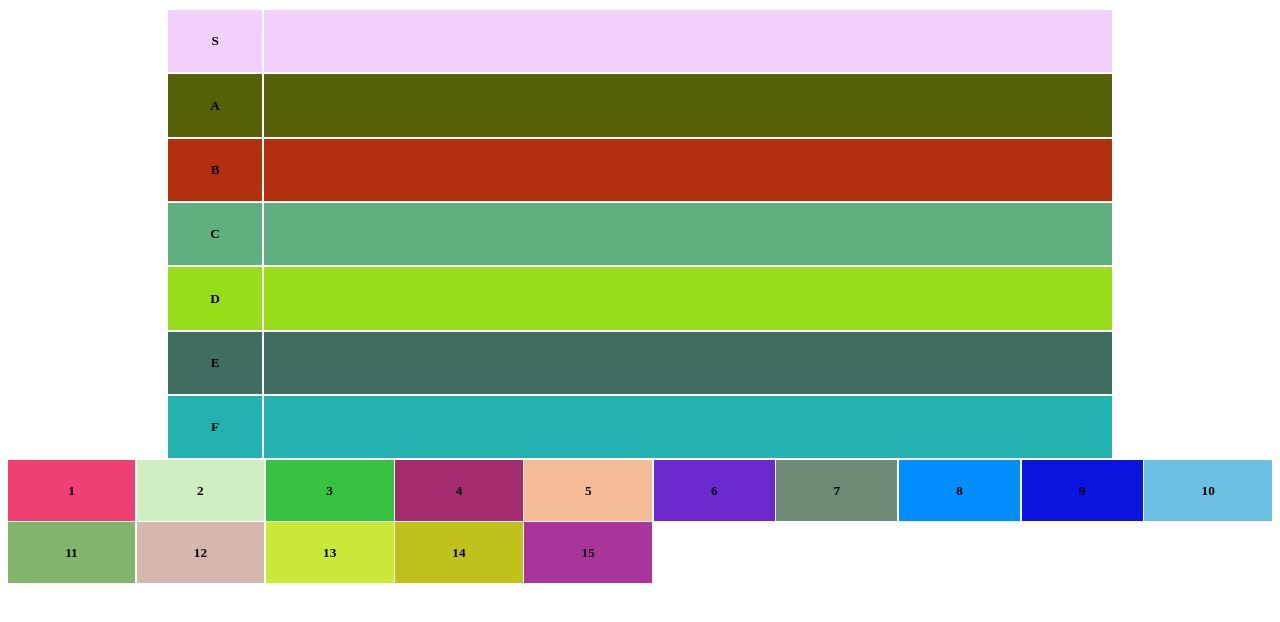
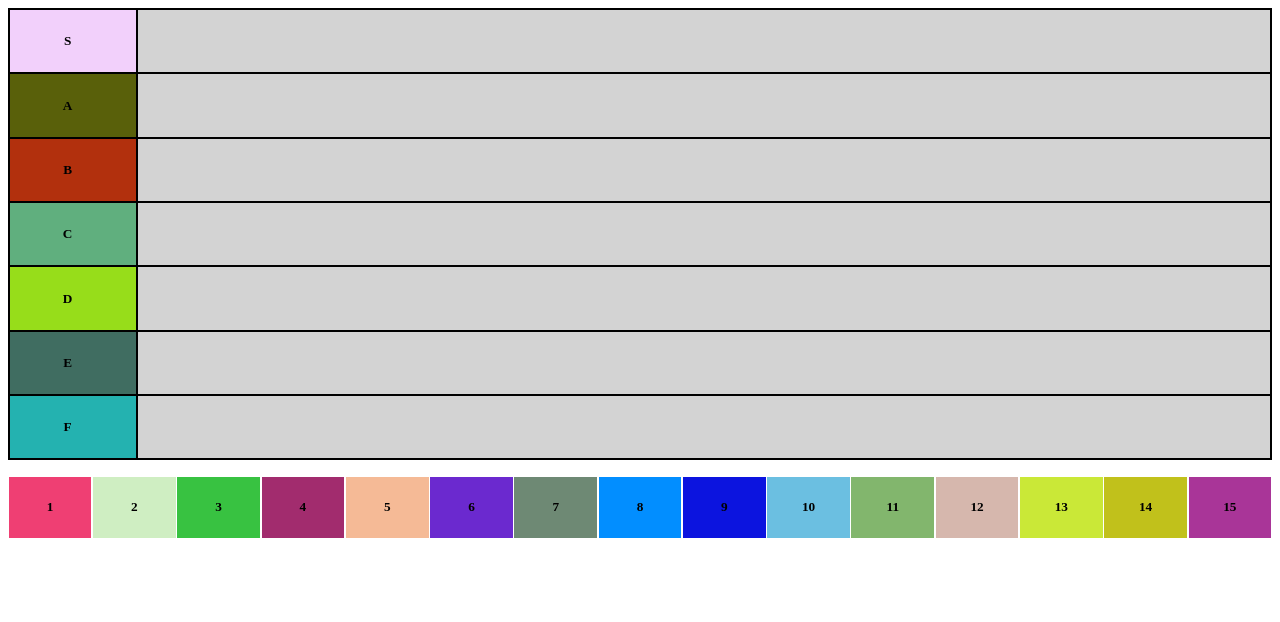
Before and after one commit to vincitaylaran/tier-list, a React (Create React App) app: page / in a window 1280 px wide. Shown: the top 622 px of the page. Built offline with nearby package versions, Linux system fonts and the light colour scheme.

Commit message:
write logic to add item to row items, minor styling tweaks

```diff
--- a/src/components/Item.js
+++ b/src/components/Item.js
@@ -6,6 +6,8 @@ import { Draggable } from "react-beautiful-dnd";
 const Container = styled.div`
   display: flex;
   justify-content: center;
+  width: 10rem;
+  margin: 0.05rem;
 
   ${({ color = chroma.random() }) => css`
     background-color: ${color};
--- a/src/components/ItemsGrid.js
+++ b/src/components/ItemsGrid.js
@@ -4,16 +4,13 @@ import { Droppable } from "react-beautiful-dnd";
 import Item from "./Item";
 
 const Grid = styled.div`
-  display: grid;
-  grid-template-columns: auto auto auto auto auto auto auto auto auto auto;
-  grid-column-gap: 0.1rem;
-  grid-row-gap: 0.1rem;
+  display: flex;
 `;
 
 class ItemsGrid extends Component {
   render() {
     return (
-      <Droppable droppableId={this.props.id}>
+      <Droppable droppableId={this.props.id} direction="horizontal">
         {(provided) => {
           return (
             <Grid ref={provided.innerRef} {...provided.droppableProps}>
--- a/src/components/Table.js
+++ b/src/components/Table.js
@@ -3,27 +3,20 @@ import styled from "styled-components";
 
 import TableRow from "./TableRow";
 
-const Container = styled.div`
-  display: flex;
-  justify-content: center;
-`;
-
 const StyledTable = styled.table`
-  width: 75%;
+  width: 100%;
 `;
 
 class Table extends Component {
   render() {
     return (
-      <Container>
-        <StyledTable>
-          <tbody>
-            {this.props.data.map((item) => (
-              <TableRow data={item.tierValue} key={item.rowId} />
-            ))}
-          </tbody>
-        </StyledTable>
-      </Container>
+      <StyledTable>
+        <tbody>
+          {this.props.data.map((row, index) => (
+            <TableRow data={row.tierValue} key={index} id={row.rowId} />
+          ))}
+        </tbody>
+      </StyledTable>
     );
   }
 }
--- a/src/components/TableRow.js
+++ b/src/components/TableRow.js
@@ -1,6 +1,9 @@
 import React, { Component } from "react";
 import styled, { css } from "styled-components";
 import chroma from "chroma-js";
+import { Droppable } from "react-beautiful-dnd";
+
+// TODO: create a component/view for the item.
 
 const StyledTableRow = styled.tr`
   ${({ color = chroma.random() }) => css`
@@ -11,11 +14,14 @@ const StyledTableRow = styled.tr`
 const RowValueContainer = styled.td`
   display: flex;
   justify-content: center;
+  width: 90%;
 `;
 
 const RowItems = styled.td`
   width: 90%;
   padding-left: 0.5rem;
+  background-color: ${(props) =>
+    props.isDraggingOver ? "lightgrey" : "lightgrey"};
 `;
 
 const RowValueText = styled.h5`
@@ -29,7 +35,17 @@ class TableRow extends Component {
         <RowValueContainer>
           <RowValueText>{this.props.data}</RowValueText>
         </RowValueContainer>
-        <RowItems />
+        <Droppable droppableId={this.props.id} direction="horizontal">
+          {(provided, snapshot) => (
+            <RowItems
+              isDraggingOver={snapshot.isDraggingOver}
+              ref={provided.innerRef}
+              {...provided.droppableProps}
+            >
+              {provided.placeholder}
+            </RowItems>
+          )}
+        </Droppable>
       </StyledTableRow>
     );
   }
--- a/src/components/TierList.js
+++ b/src/components/TierList.js
@@ -7,25 +7,52 @@ import ItemsGrid from "./ItemsGrid";
 
 import { DragDropContext } from "react-beautiful-dnd";
 
+import styled from "styled-components";
+
+const Container = styled.div``;
+
+const TableContainer = styled.div`
+  background-color: black;
+  margin-bottom: 1rem;
+`;
+
 class TierList extends Component {
   state = {
     rows: initialData.rows,
     items: initialData.items,
   };
 
-  onDragEnd = (required) => {};
+  onDragEnd = async (required) => {
+    const { source, destination } = required;
+
+    // create deep copies of the 'rows' and 'items' in state.
+    let rows = JSON.parse(JSON.stringify(this.state.rows));
+    let items = JSON.parse(JSON.stringify(this.state.items));
+
+    let item = items.gridMain.gridItems.splice(source.index - 1, 1)[0];
+
+    rows.forEach((row) => {
+      if (row.rowId === destination.droppableId) {
+        row.items.splice(destination.index - 1, 0, item);
+      }
+    });
+
+    await this.setState({ rows });
+  };
 
   render() {
     return (
-      <div>
+      <Container>
         <DragDropContext onDragEnd={this.onDragEnd}>
-          <Table data={this.state.rows} />
+          <TableContainer>
+            <Table data={this.state.rows} />
+          </TableContainer>
           <ItemsGrid
             data={this.state.items.gridMain.gridItems}
             id={this.state.items.gridMain.gridId}
           />
         </DragDropContext>
-      </div>
+      </Container>
     );
   }
 }
--- a/src/initial-data.js
+++ b/src/initial-data.js
@@ -1,12 +1,12 @@
 export const initialData = {
   rows: [
-    { rowId: "row-1", tierValue: "S", itemIds: [] },
-    { rowId: "row-2", tierValue: "A", itemIds: [] },
-    { rowId: "row-3", tierValue: "B", itemIds: [] },
-    { rowId: "row-4", tierValue: "C", itemIds: [] },
-    { rowId: "row-5", tierValue: "D", itemIds: [] },
-    { rowId: "row-6", tierValue: "E", itemIds: [] },
-    { rowId: "row-7", tierValue: "F", itemIds: [] },
+    { rowId: "row-1", tierValue: "S", items: [] },
+    { rowId: "row-2", tierValue: "A", items: [] },
+    { rowId: "row-3", tierValue: "B", items: [] },
+    { rowId: "row-4", tierValue: "C", items: [] },
+    { rowId: "row-5", tierValue: "D", items: [] },
+    { rowId: "row-6", tierValue: "E", items: [] },
+    { rowId: "row-7", tierValue: "F", items: [] },
   ],
   items: {
     gridMain: {
```
